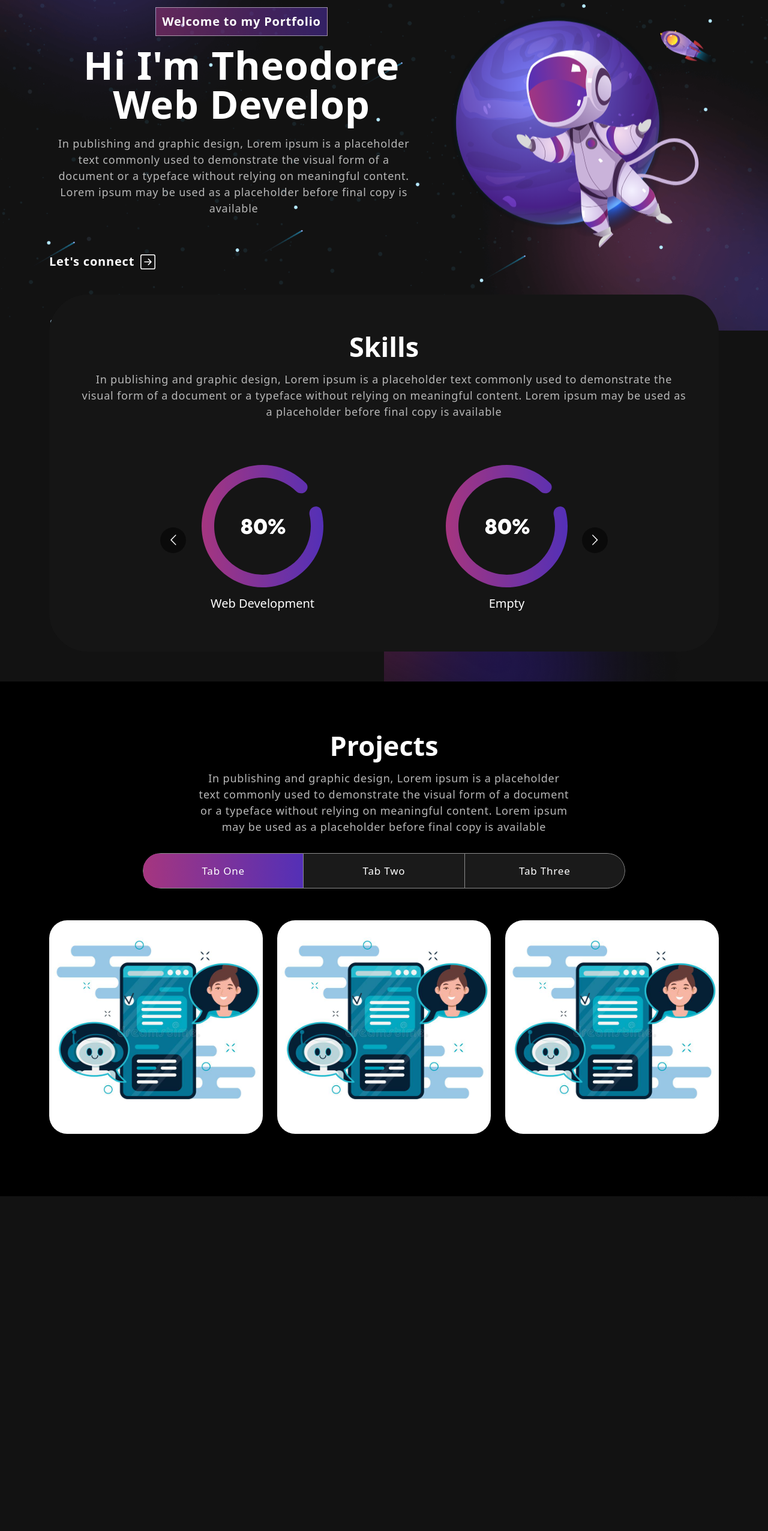
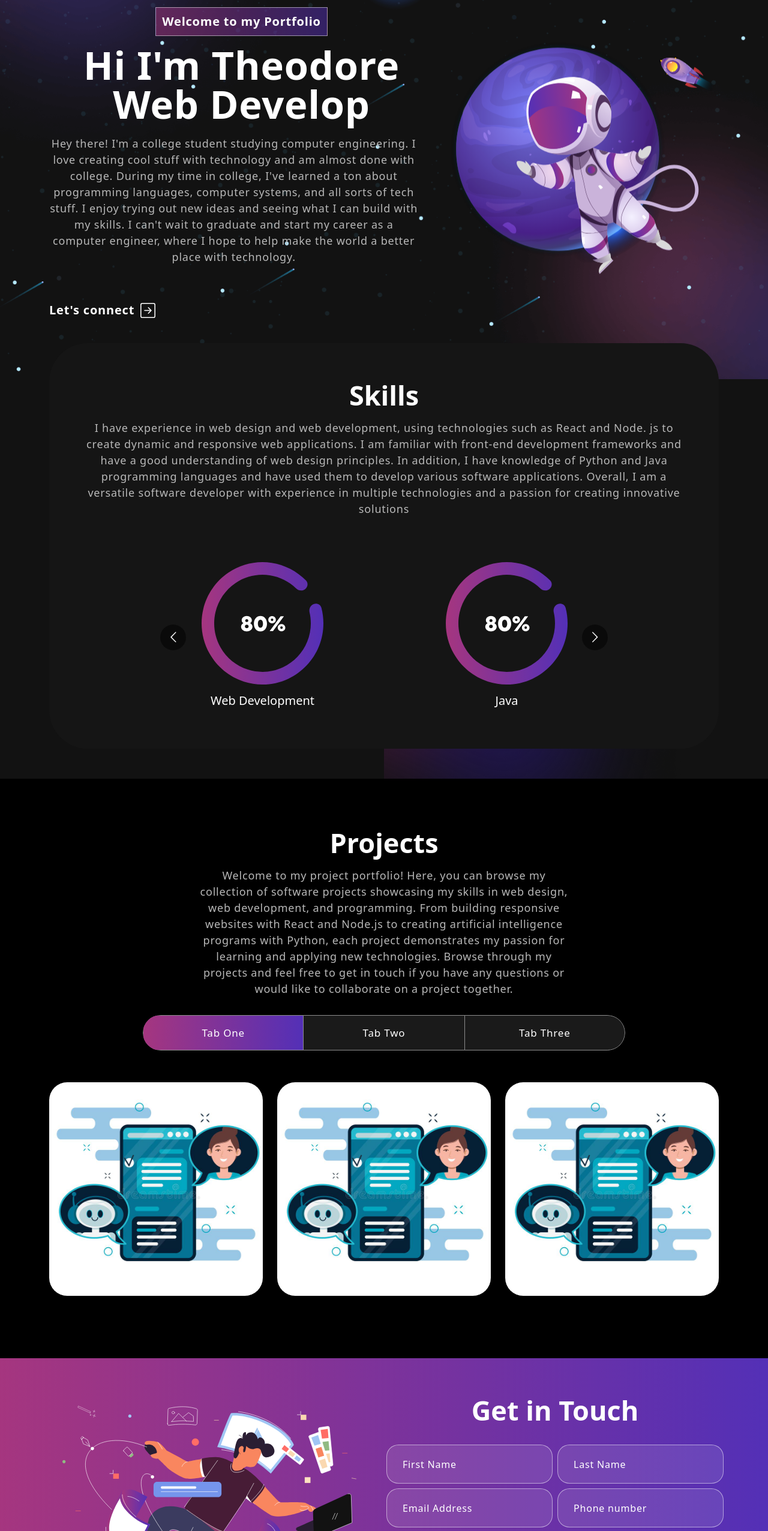
Before and after one commit to Thodoris-Diamantidis/Personal-Portfolio, a React (Create React App) app: page / in a window 1280 px wide. Shown: the part 248-2800 px from the top of the page at 60% size. Before the commit the page ends 2270 px from the top, so only its background shows below. Built offline with nearby package versions, Linux system fonts and the light colour scheme.

Commit message:
added ccs to contanct/ added text instead of lorem ipsum description
also fixes a few errors with the backend (server.js).I also added dotenv to have access to process.env from the .env file

```diff
--- a/server.js
+++ b/server.js
@@ -2,6 +2,7 @@ const express = require("express")
 const router = express.Router()
 const cors = require("cors")
 const nodemailer = require("nodemailer")
+require('dotenv').config()
 
 //server used to send emails
 const app = express()
@@ -33,7 +34,7 @@ router.post("/contact", (req, res) => {
     const phone = req.body.phone
     const mail = {
         from: name,
-        to: contactEmail.auth.user,
+        to: process.env.SMTP_USER,
         subject: "Contact Form Submission - Personal Portfolio",
         html: `<p>Name: ${name}</p>
                <p>Email: ${email}</p>
--- a/src/App.css
+++ b/src/App.css
@@ -509,3 +509,75 @@ nav.navbar .navbar-toggler[aria-expanded="true"] .navbar-toggler-icon {
     transform: rotate(360deg);
   }
 }
+
+/************ Contact Css ************/
+.contact {
+  background: linear-gradient(90.21deg, #AA367C -5.91%, #4A2FBD 111.58%);
+  padding: 60px 0 200px 0;
+}
+.contact img {
+  width: 92%;
+}
+.contact h2 {
+	font-size: 45px;
+	font-weight: 700;
+  margin-bottom: 30px;
+}
+.contact form input, .contact form textarea {
+  width: 100%;
+  background: rgba(255, 255, 255, 0.1);
+  border: 1px solid rgba(255, 255, 255, 0.5);
+  border-radius: 20px;
+  color: #fff;
+  margin: 0 0 8px 0;
+  padding: 18px 26px;
+  font-weight: 500;
+  font-size: 18px;
+  letter-spacing: 0.8px;
+  transition: 0.3s ease-in-out;
+}
+.contact form input:focus, .contact form textarea:focus {
+  background: rgba(255, 255, 255, 1);
+  color: #121212;
+}
+.contact form input::placeholder, .contact form textarea::placeholder {
+  font-size: 16px;
+  font-weight: 400;
+  color: #fff;
+}
+.contact form input:focus::placeholder, .contact form textarea:focus::placeholder {
+  color: #121212;
+  opacity: 0.8;
+}
+.contact form button {
+  font-weight: 700;
+  color: #000;
+  background-color: #fff;
+  padding: 14px 48px;
+  font-size: 18px;
+  margin-top: 25px;
+  border-radius: 0;
+  position: relative;
+  transition: 0.3s ease-in-out;
+}
+.contact form button span {
+  z-index: 1;
+  position: relative;
+}
+.contact form button:hover {
+  color: #fff;
+}
+.contact form button::before {
+  content: "";
+  background: #121212;
+  width: 0;
+  height: 100%;
+  position: absolute;
+  top: 0;
+  left: 0;
+  z-index: 0;
+  transition: 0.3s ease-in-out;
+}
+.contact form button:hover::before {
+  width: 100%;
+}
--- a/src/App.js
+++ b/src/App.js
@@ -4,6 +4,7 @@ import { NavBar } from './components/NavBar';
 import { Banner } from './components/Banner';
 import { Skills } from './components/Skills';
 import { Projects } from './components/Projects';
+import { Contact } from './components/Contact';
 import 'bootstrap/dist/css/bootstrap.min.css';
 
 function App() {
@@ -13,6 +14,7 @@ function App() {
       <Banner/>
       <Skills/>
       <Projects/>
+      <Contact/>
     </div>
   );
 }
--- a/src/components/Banner.js
+++ b/src/components/Banner.js
@@ -47,10 +47,12 @@ export function Banner() {
                 <Col xs={12} md={6} xl={7}>
                     <span className='tagline'>Welcome to my Portfolio</span>
                     <h1>Hi I'm Theodore <span className='wrap'>{text}</span></h1>
-                    <p>In publishing and graphic design, Lorem ipsum is a placeholder text
-                         commonly used to demonstrate the visual form of a document or a
-                         typeface without relying on meaningful content. Lorem ipsum may be
-                         used as a placeholder before final copy is available</p>
+                    <p>Hey there! I'm a college student studying computer engineering.
+                        I love creating cool stuff with technology and am almost done with college.
+                        During my time in college, I've learned a ton about programming languages,
+                        computer systems, and all sorts of tech stuff. I enjoy trying out new ideas
+                        and seeing what I can build with my skills. I can't wait to graduate and start
+                        my career as a computer engineer, where I hope to help make the world a better place with technology.</p>
                     <button onClick={ () => console.log('connent')}>Let's connect <ArrowRightSquare size={25}/></button>
                 </Col>
                 <Col xs={12} md={6} xl={5}>
--- a/src/components/Contact.js
+++ b/src/components/Contact.js
@@ -1,5 +1,5 @@
 import { useState } from 'react'
-import { Container } from 'react-bootstrap'
+import { Container, Col, Row } from 'react-bootstrap'
 import contactImg from "../assets/images/contact-img.svg"
 
 export const Contact = () => {
@@ -53,19 +53,19 @@ export const Contact = () => {
                         <h2>Get in Touch</h2>
                         <form onSubmit={handleSubmit}>
                             <Row>
-                                <Col sm={6} className="px-1">
+                                <Col size={12} sm={6} className="px-1">
                                     <input type="text" value={formDetails.firstName} placeholder="First Name" onChange={(e)=> onFormUpdate('firstName', e.target.value)} />
                                 </Col>
 
-                                <Col sm={6} className="px-1">
+                                <Col size={12} sm={6} className="px-1">
                                     <input type="text" value={formDetails.lastName} placeholder="Last Name" onChange={(e)=> onFormUpdate('lastName', e.target.value)} />
                                 </Col>
 
-                                <Col sm={6} className="px-1">
+                                <Col size={12} sm={6} className="px-1">
                                     <input type="email" value={formDetails.email} placeholder="Email Address" onChange={(e)=> onFormUpdate('email', e.target.value)} />
                                 </Col>
 
-                                <Col sm={6} className="px-1">
+                                <Col size={12} sm={6} className="px-1">
                                     <input type="tel" value={formDetails.phone} placeholder="Phone number" onChange={(e)=> onFormUpdate('phone', e.target.value)} />
                                 </Col>
                                 <Col>
--- a/src/components/ProjectCard.js
+++ b/src/components/ProjectCard.js
@@ -1,6 +1,6 @@
 import {Col} from "react-bootstrap";
 
-export const ProjectCard = ({title, description, imgUrl}) => {
+export const ProjectCard = ({title, description, imgUrl, url}) => {
     return (
         <Col sm={6} md={4}>
             <div className="proj-imgbx">
@@ -8,6 +8,8 @@ export const ProjectCard = ({title, description, imgUrl}) => {
                 <div className="proj-txtx">
                     <h4>{title}</h4>
                     <span>{description}</span>
+                    <br></br>
+                    <span>GitHub Url: {url}</span>
                 </div>
             </div>
         </Col>
--- a/src/components/Projects.js
+++ b/src/components/Projects.js
@@ -7,21 +7,24 @@ export const Projects = () => {
 
     const projects = [
         {
-            title: "ChatBot using Python",
-            description: "A very simple ChatBot that can also tell the weather",
-            imgUrl: chatBotImage
+            title: "A Personal Web Portfolio",
+            description: "My personal portfolio is a web application built using React and Node.js that showcases my skills, experience, and software development projects. The portfolio includes a home page, about me section, skills section, and projects section, with project details, screenshots, and links to live demos or source code repositories. It also includes a contact form for users to get in touch with me.",
+            imgUrl: chatBotImage,
+            url: "https://github.com/Thodoris-Diamantidis/Personal-Portfolio"
         },
 
         {
             title: "ChatBot using Python",
-            description: "A very simple ChatBot that can also tell the weather",
-            imgUrl: chatBotImage
+            description: "My ChatBot project is an artificial intelligence program that uses natural language processing to simulate human-like conversations with users. The ChatBot was built with Python and can handle a variety of user requests, from simple greetings to more complex tasks such as telling the weather. The ChatBot has a user-friendly web interface and demonstrates my skills in creating functional and engaging software applications.",
+            imgUrl: chatBotImage,
+            url: "https://github.com/Thodoris-Diamantidis/ChatBot"
         },
 
         {
-            title: "ChatBot using Python",
-            description: "A very simple ChatBot that can also tell the weather",
-            imgUrl: chatBotImage
+            title: "Currently working on",
+            description: "In publishing and graphic design, Lorem ipsum is a placeholder text commonly used to demonstrate the visual form of a document or a typeface without relying on meaningful content. Lorem ipsum may be used as a placeholder before final copy is available",
+            imgUrl: chatBotImage,
+            url: "EMPTY"
         }
     ]
 
@@ -32,10 +35,10 @@ export const Projects = () => {
                     <Row>
                         <Col>
                         <h2>Projects</h2>
-                        <p>In publishing and graphic design, Lorem ipsum is a placeholder text
-                         commonly used to demonstrate the visual form of a document or a
-                         typeface without relying on meaningful content. Lorem ipsum may be
-                         used as a placeholder before final copy is available</p>
+                        <p>Welcome to my project portfolio! Here, you can browse my collection of software projects showcasing my skills in web design, web development, and programming.
+                             From building responsive websites with React and Node.js to creating artificial intelligence programs with Python,
+                             each project demonstrates my passion for learning and applying new technologies. Browse through my projects and feel
+                              free to get in touch if you have any questions or would like to collaborate on a project together.</p>
                          <TabContainer id="projects-tabs" defaultActiveKey="first">
                          <Nav variant="pills" className="nav-pills mb-5 justify-content-center align-items-center" id="pills-tab">
                             <Nav.Item>
--- a/src/components/Skills.js
+++ b/src/components/Skills.js
@@ -3,6 +3,7 @@ import Carousel from 'react-multi-carousel'
 import "react-multi-carousel/lib/styles.css"
 import meter2 from "../assets/images/meter2.svg"
 import meter3 from "../assets/images/meter3.svg"
+import meter1 from "../assets/images/meter1.svg"
 import colorSharp from "../assets/images/color-sharp.png"
 
 export const Skills = () => {
@@ -35,10 +36,12 @@ export const Skills = () => {
                             <h2>
                                 Skills
                             </h2>
-                            <p>In publishing and graphic design, Lorem ipsum is a placeholder text
-                            commonly used to demonstrate the visual form of a document or a
-                            typeface without relying on meaningful content. Lorem ipsum may be
-                            used as a placeholder before final copy is available
+                            <p>I have experience in web design and web development, using technologies such as React and Node.
+                                js to create dynamic and responsive web applications. I am familiar with front-end
+                                development frameworks and have a good understanding of web design principles. In addition,
+                                I have knowledge of Python and Java programming languages and have used them to develop
+                                various software applications. Overall, I am a versatile software developer with experience
+                                in multiple technologies and a passion for creating innovative solutions
                             </p>
                             <Carousel responsive={responsive} infinite={true} className="skill-slider">
                                 <div className="item">
@@ -48,11 +51,11 @@ export const Skills = () => {
 
                                 <div className="item">
                                     <img src={meter2} alt="Image"/>
-                                    <h5>Empty</h5>
+                                    <h5>Java</h5>
                                 </div>
 
                                 <div className="item">
-                                    <img src={meter3} alt="Image"/>
+                                    <img src={meter2} alt="Image"/>
                                     <h5>Python</h5>
                                 </div>
 
```
Also changed, not shown: package.json (+7 -1 lines), 1 other file (tests, documents, lock files or other folders).
